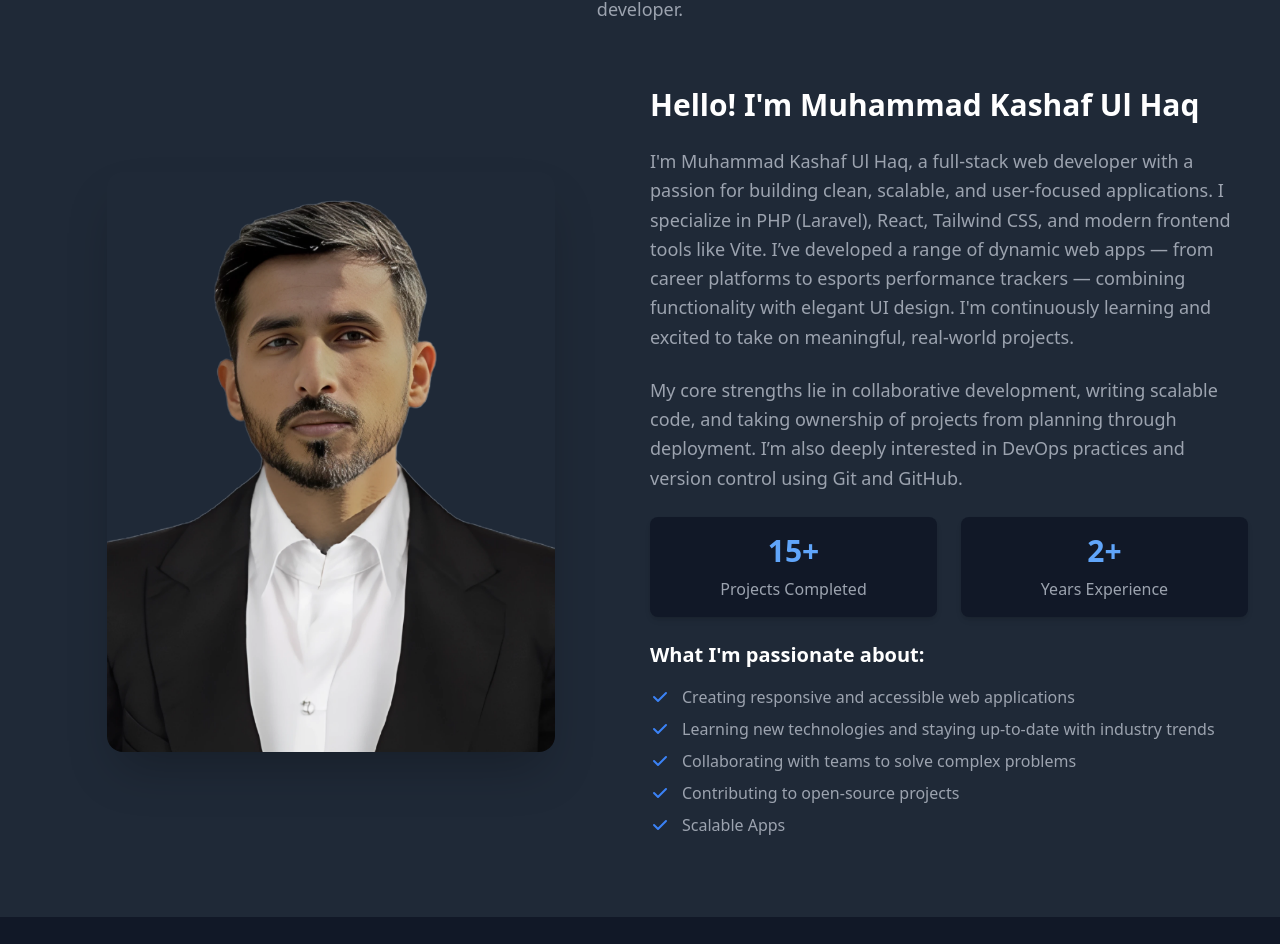
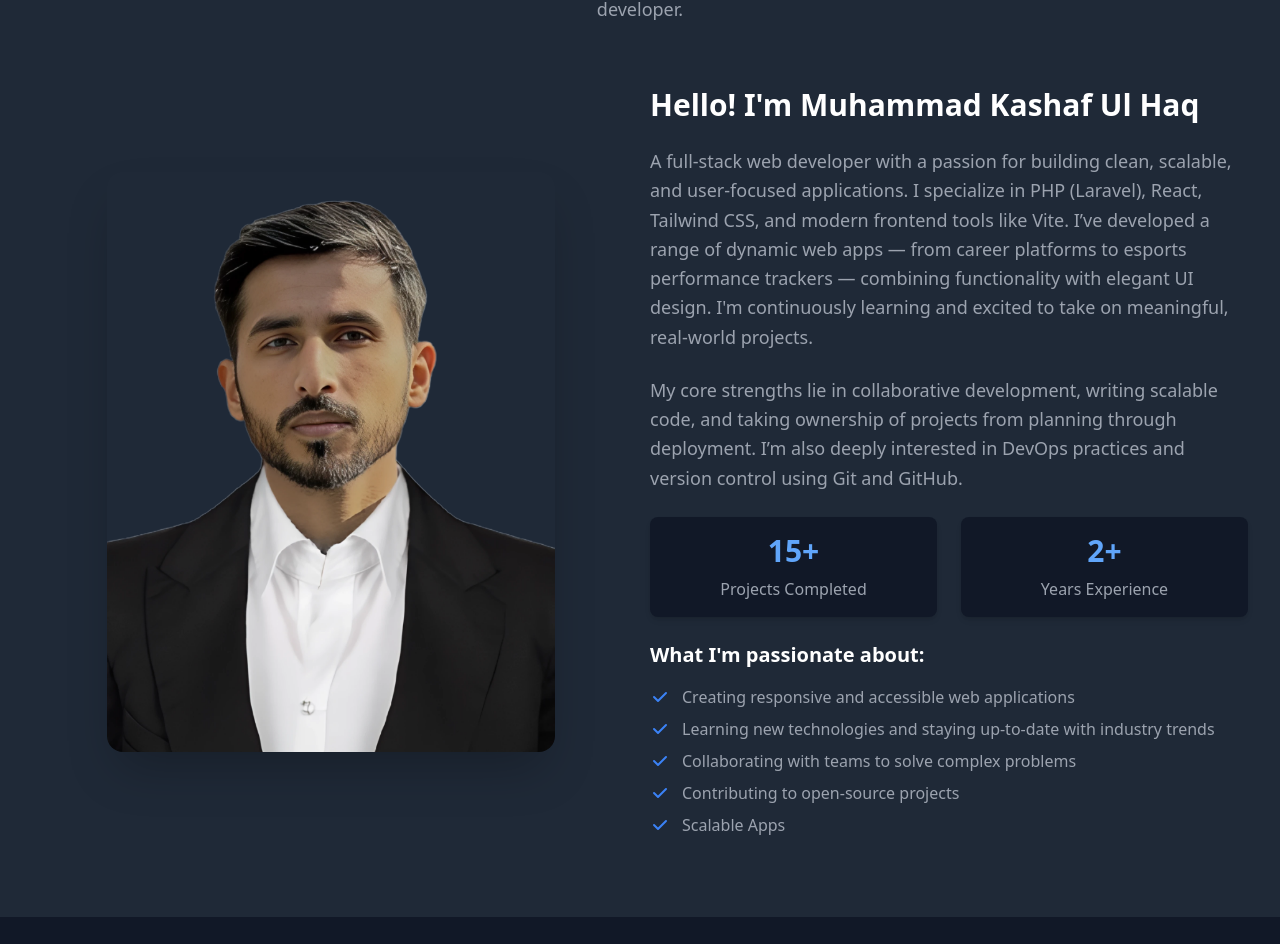
Before and after one commit to kashafulhaq/myportfolio, a React (Vite) app: page / in a window 1280 px wide. Shown: the part 3349-4293 px from the top of the page. Built offline with nearby package versions, Linux system fonts and the light colour scheme.

Commit message:
Update About.tsx

```diff
--- a/src/components/About.tsx
+++ b/src/components/About.tsx
@@ -55,7 +55,7 @@ const About: React.FC = () => {
               </h3>
 
               <p className="text-lg text-gray-600 dark:text-gray-400 leading-relaxed">
-                I'm Muhammad Kashaf Ul Haq, a full-stack web developer with a passion for building clean, scalable, and user-focused applications. I specialize in PHP (Laravel), React, Tailwind CSS, and modern frontend tools like Vite. I’ve developed a range of dynamic web apps — from career platforms to esports performance trackers — combining functionality with elegant UI design. I'm continuously learning and excited to take on meaningful, real-world projects.
+                A full-stack web developer with a passion for building clean, scalable, and user-focused applications. I specialize in PHP (Laravel), React, Tailwind CSS, and modern frontend tools like Vite. I’ve developed a range of dynamic web apps — from career platforms to esports performance trackers — combining functionality with elegant UI design. I'm continuously learning and excited to take on meaningful, real-world projects.
               </p>
 
               <p className="text-lg text-gray-600 dark:text-gray-400 leading-relaxed">
```
